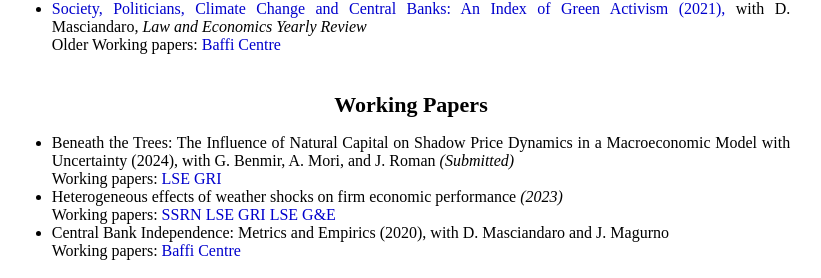
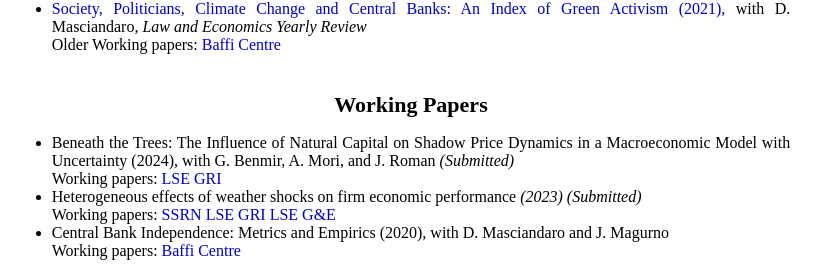
Before and after one commit to romanotarsia/website, a plain HTML site: page index.html in a window 1280 px wide. Shown: the part 959-1237 px from the top of the page, without its empty margins (229-1050 px from the left). Drawn offline with Linux system fonts and the light colour scheme.

Commit message:
Update index.html

```diff
--- a/index.html
+++ b/index.html
@@ -220,7 +220,7 @@
             -->
 
             Heterogeneous effects of weather shocks on firm economic performance
-            <i>(2023)</i>
+            <i>(2023)</i> <i>(Submitted)</i>
             <br />
 
             Working papers:
```
